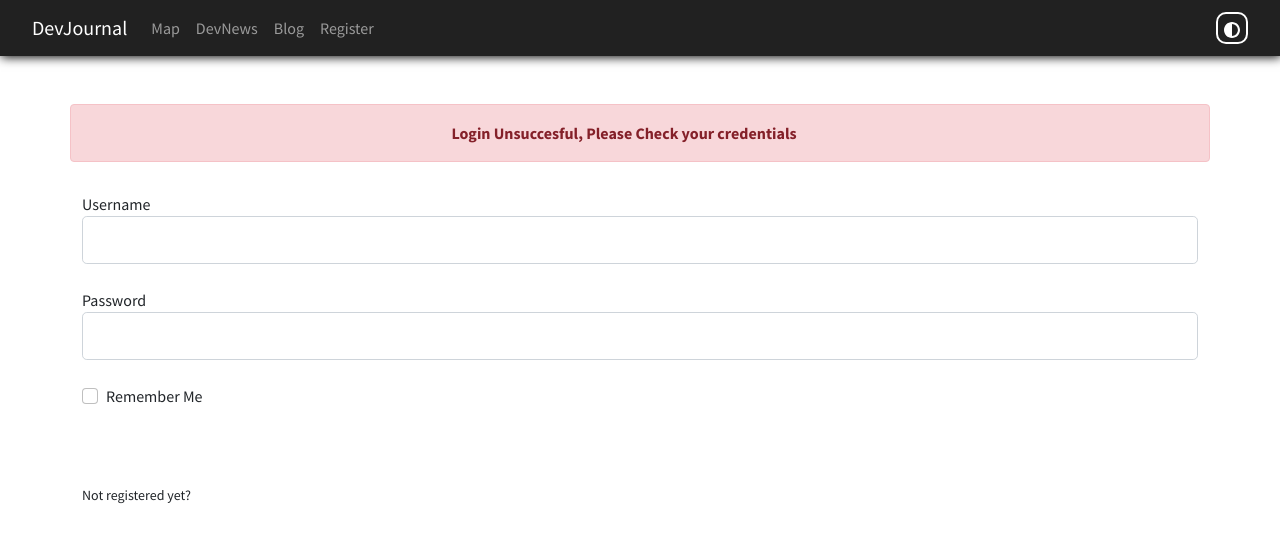
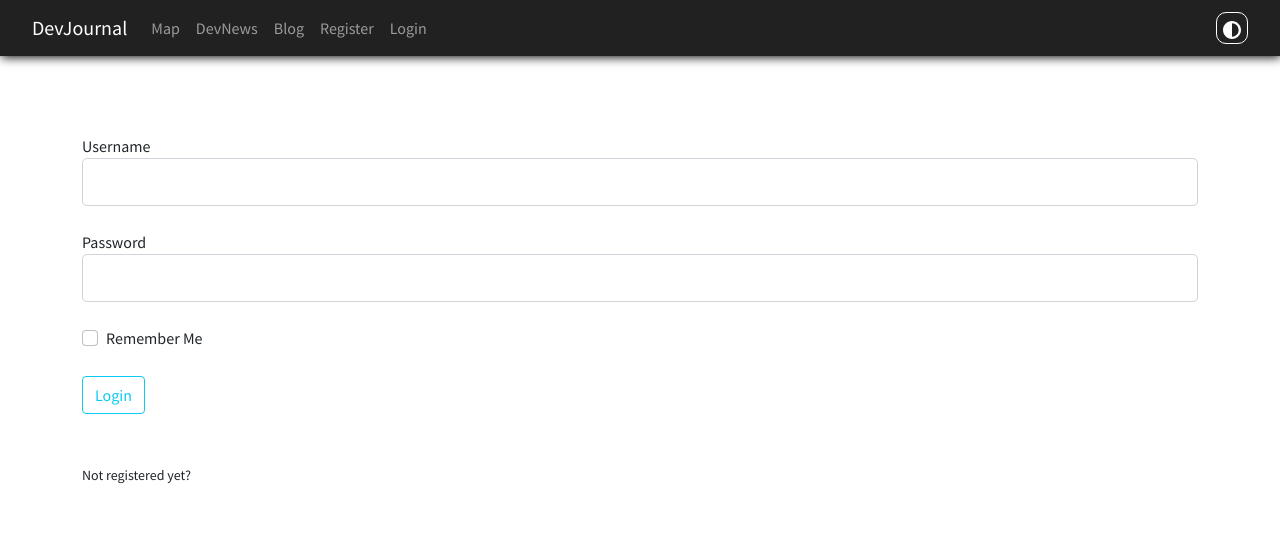
Before and after one commit to ahmishra/DevExplorer, a Flask app: page /login in a window 1280 px wide. Shown: the top 543 px of the page. Run offline with Flask 2, Linux system fonts and the light colour scheme.

Commit message:
User Authentication Completed

```diff
--- a/main/forms.py
+++ b/main/forms.py
@@ -1,8 +1,10 @@
 from flask_wtf import FlaskForm
 from wtforms.fields.core import BooleanField, StringField
 from wtforms.fields.simple import PasswordField, SubmitField
-from wtforms.validators import DataRequired, EqualTo, Length
+from wtforms.validators import DataRequired, EqualTo, Length, ValidationError
+from main.models import User
 
+# Form To Make The User Registered
 class RegistrationForm(FlaskForm):
     username = StringField("Username", validators=[DataRequired(), Length(min=3, max=20)])
     password = PasswordField("Password", validators=[
@@ -12,7 +14,13 @@ class RegistrationForm(FlaskForm):
 
     submit = SubmitField('Register')
 
+    # Custom Validator
+    def validate_username(self, username):
+        user = User.query.filter_by(username=username.data).first()
+        if user:
+            raise ValidationError("That username is taken, please choose another one.")
 
+# Login Form
 class LoginForm(FlaskForm):
     username = StringField("Username", validators=[
                            DataRequired(), Length(min=3, max=20)])
--- a/main/routes.py
+++ b/main/routes.py
@@ -1,27 +1,61 @@
+from flask_login.utils import login_user, current_user, logout_user
 from main.models import User, Post
-from flask import request, render_template, redirect, url_for, flash
+from flask import render_template, redirect, url_for, flash
 from main.forms import RegistrationForm, LoginForm
-from main import app
+from main import app, bcrypt, db
 
+
+# Home Page
 @app.route("/")
 def home():
 	return render_template("index.html")
 
+
+
+# Register Page
 @app.route("/register", methods=["POST", "GET"])
 def register():
+	if current_user.is_authenticated:
+		flash("You are already logged in!", "warning")
+		return redirect(url_for('home'))
+
 	form = RegistrationForm()
+
+	# Adding User To Database Once Submitted
 	if form.validate_on_submit():
-		flash(f"Registration Was Succesful For {form.username.data}!", "success")
-		return redirect(url_for('home'))
+		hashed_pwd = bcrypt.generate_password_hash(form.password.data).decode('utf-8')
+		user = User(username=form.username.data, password=hashed_pwd)
+		db.session.add(user)
+		db.session.commit()
+		flash(f"Registration Was Succesful For {form.username.data}, You can now login!", "success")
+		return redirect(url_for('login'))
+
 	return render_template("register.html", form=form)
 
 
+# Login Page
 @app.route("/login", methods=["POST", "GET"])
 def login():
+	if current_user.is_authenticated:
+		flash("You are already logged in!", "warning")
+		return redirect(url_for('home'))
+
 	form = LoginForm()
+
+	# Validating User's Password And Username To That In The Database
 	if form.validate_on_submit():
-		flash(f"Login Was Succesful For {form.username.data}!", "success")
-		return redirect(url_for('home'))
-	else:
-		flash("Login Unsuccesful, Please Check your credentials", "danger")
+		user = User.query.filter_by(username=form.username.data).first()
+		if user and bcrypt.check_password_hash(user.password, form.password.data):
+			login_user(user, remember=form.remember_me.data)
+			return redirect(url_for('home'))
+		else:
+			flash("Login Unsuccesful, Please Check your credentials", "danger")
+
 	return render_template("login.html", form=form)
+
+
+# Logging Out The User
+@app.route("/logout")
+def logout():
+	logout_user()
+	return redirect(url_for('home'))
--- a/main/static/main.css
+++ b/main/static/main.css
@@ -22,8 +22,8 @@ body {
 	height: 32px;
 	border: none;
 	background: transparent;
-	border: 2px solid white;
 	border-radius: 10px;
+	border: 1px solid white;
 }
 
 nav {
--- a/main/templates/base.html
+++ b/main/templates/base.html
@@ -1,3 +1,7 @@
+<!-- BASE / LAYOUT TEMPLATE THAT EXTENDS OTHER TEMPLATES -->
+
+
+
 <!DOCTYPE html>
 <html>
 <head>
@@ -26,7 +30,8 @@
 	<nav class="navbar navbar-expand-lg navbar-dark">
 		<div class="container-fluid">
 			<a class="navbar-brand" href="{{ url_for('home') }}">DevJournal</a>
-	    <button class="navbar-toggler" type="button" data-bs-toggle="collapse" data-bs-target="#navbarNav" aria-controls="navbarNav" aria-expanded="false" aria-label="Toggle navigation">
+			<button class="navbar-toggler" type="button" data-bs-toggle="collapse" data-bs-target="#navbarNav"
+				aria-controls="navbarNav" aria-expanded="false" aria-label="Toggle navigation">
 				<span class="navbar-toggler-icon"></span>
 			</button>
 			<div class="collapse navbar-collapse" id="navbarNav">
@@ -40,11 +45,21 @@
 					<li class="nav-item">
 						<a class="nav-link" href="#">Blog</a>
 					</li>
+					{% if current_user.is_authenticated != True %}
 					<li class="nav-item">
 						<a class="nav-link" href="{{ url_for('register') }}">Register</a>
 					</li>
+					<li class="nav-item">
+						<a class="nav-link" href="{{ url_for('login') }}">Login</a>
+					</li>
+					{% else %}
+					<li class="nav-item">
+						<a class="nav-link" href="{{ url_for('logout') }}">Logout</a>
+					</li><li class="nav-item">
+						<a class="nav-link" href="{{ url_for('account') }}">Account</a>
+					</li>
+					{% endif %}
 				</ul>
-
 				<ul class="nav navbar-nav navbar-right ms-auto">
 					<button id="dark-mode-toggle" class="dark-mode-toggle">
 						<svg width="100%" xmlns="http://www.w3.org/2000/svg" viewBox="0 0 496 496">
@@ -54,12 +69,13 @@
 						</svg>
 					</button>
 				</ul>
-
 			</div>
 		</div>
 	</nav>
 
 	<br><br>
+
+	<!-- Getting Flashed Messages -->
 	{% with messages=get_flashed_messages(with_categories=true) %}
 	{% for category, message in messages %}
 	<div class='alert alert-{{category}} text-center alert-dismissible fade show m-auto container'
@@ -69,6 +85,8 @@
 	{% endfor %}
 	{% endwith %}
 
+
+	<!-- Content Block -->
 	<div class="content">
 		{% block content %}
 		{% endblock content %}
--- a/main/templates/login.html
+++ b/main/templates/login.html
@@ -6,10 +6,16 @@ Login - DevExplorer
 
 {% block content %}
 <div class="container">
+
+    <!-- LOGIN FORM -->
     <form method="POST" action="">
+        <!-- CSRF TOKEN -->
         {{ form.hidden_tag() }}
+
+        <!-- FORM LAYOUT -->
         <fieldset class="form-group">
 
+            <!-- USERNAME -->
             <div class="form-group">
                 {{ form.username.label(class="form-control-label") }}
                 {% if form.username.errors %}
@@ -27,6 +33,7 @@ Login - DevExplorer
 
             <br>
 
+            <!-- PASSWORD -->
             <div class="form-group">
                 {{ form.password.label(class="form-control-label") }}
                 {% if form.password.errors %}
@@ -42,6 +49,8 @@ Login - DevExplorer
             </div>
 
             <br>
+
+            <!-- REMEMBER -->
             <div class="form-check">
                 {{ form.remember_me(class="form-check-input") }}
                 {{ form.remember_me.label(class="form-check-label") }}
@@ -50,8 +59,14 @@ Login - DevExplorer
 
         <br>
 
+        <!-- SUBMIT -->
+        <div class="form-group">
+            {{ form.submit(class="btn btn-outline-info") }}
+        </div>
+
         <br><br>
 
+        <!-- REGISTER REDIRECT -->
         <p style="text-align: left;"><small class="text-mute">Not registered yet? <a href="{{ url_for('register') }}"
                     style="color: white;">Register</a></small></p>
 
--- a/run.py
+++ b/run.py
@@ -1,4 +1,7 @@
 from main import app
+
 #  IMPORTANT API KEY: AIzaSyCozLmTJ5vhnHo3kBHG3UXuEHofSm84Xis
+
+# Running The App
 if __name__ == '__main__':
 	app.run(debug=True)
```
Also changed, not shown: main/__init__.py (+12 -0 lines), main/models.py (+11 -2 lines), main/templates/index.html (+27 -12 lines), main/templates/register.html (+8 -0 lines), main/site.db. Lines whose indentation alone changed are shown as unchanged.
